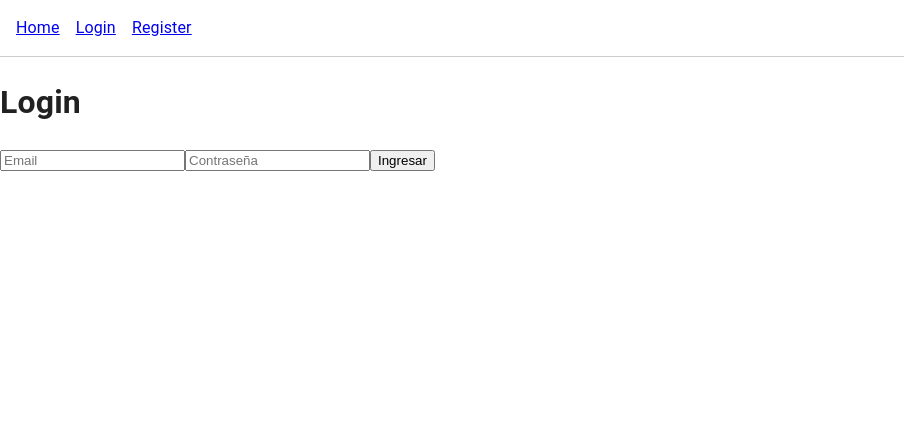
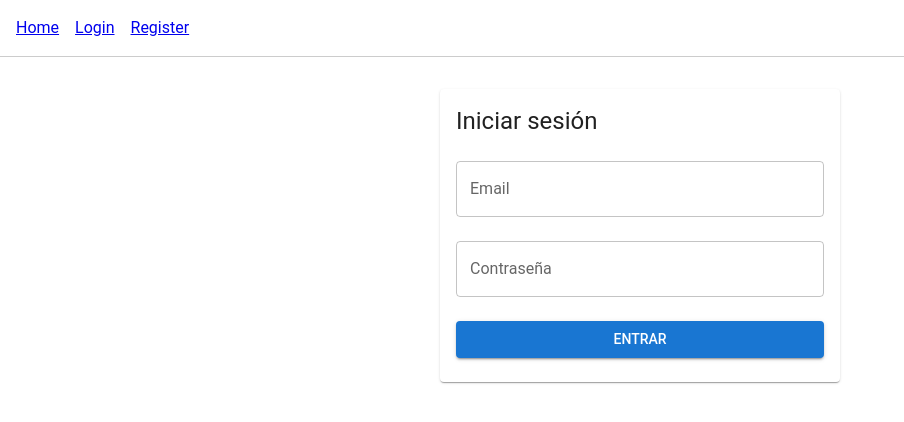
Before and after one commit to Let-so/Tienda-zapatos-Frontend-, a React (Vite) app: page /login in a window 1280 px wide. Shown: the top 422 px of the page, without its empty margins (0-904 px from the left). Built offline with nearby package versions, Linux system fonts and the light colour scheme; no server answers.

Commit message:
Configurar Theme Provider

```diff
--- a/src/main.jsx
+++ b/src/main.jsx
@@ -10,8 +10,15 @@ import CssBaseline from '@mui/material/CssBaseline';
 
 
 const theme = createTheme({
-  palette: { mode: 'light' /* o 'dark' */ }
-});
+  palette: {
+    mode: 'light',        // o 'dark'
+    primary: { main: '#1976d2' },
+    secondary: { main: '#dc004e' },
+  },
+  typography: {
+    fontFamily: '"Roboto", sans-serif'
+  }
+})
 
 ReactDOM.createRoot(document.getElementById('root')).render(
   <React.StrictMode>
--- a/src/pages/Login.jsx
+++ b/src/pages/Login.jsx
@@ -1,35 +1,52 @@
+// src/pages/Login.jsx
 import React, { useState, useContext } from 'react'
-import { useNavigate } from 'react-router-dom'
 import { AuthContext } from '../context/AuthContext'
+import { Button, TextField, Card, CardContent, Typography } from '@mui/material'
 
 export default function Login() {
+  const { login } = useContext(AuthContext)
   const [email, setEmail] = useState('')
   const [contraseña, setContraseña] = useState('')
-  const { login } = useContext(AuthContext)
-  const navigate = useNavigate()
 
   const handleSubmit = async e => {
     e.preventDefault()
-    await login(email, contraseña)
-    navigate('/')
+    await login({ email, contraseña })
+    // redirige al home…
   }
 
   return (
+    <Card sx={{ maxWidth: 400, mx: 'auto', mt: 4 }}>
+      <CardContent>
+        <Typography variant="h5" gutterBottom>
+          Iniciar sesión
+        </Typography>
         <form onSubmit={handleSubmit}>
-      <h1>Login</h1>
-      <input
+          <TextField
+            label="Email"
             type="email"
+            fullWidth
+            margin="normal"
             value={email}
             onChange={e => setEmail(e.target.value)}
-        placeholder="Email"
           />
-      <input
+          <TextField
+            label="Contraseña"
             type="password"
+            fullWidth
+            margin="normal"
             value={contraseña}
             onChange={e => setContraseña(e.target.value)}
-        placeholder="Contraseña"
           />
-      <button type="submit">Ingresar</button>
+          <Button
+            type="submit"
+            variant="contained"
+            fullWidth
+            sx={{ mt: 2 }}
+          >
+            Entrar
+          </Button>
         </form>
+      </CardContent>
+    </Card>
   )
 }
--- a/src/pages/Register.jsx
+++ b/src/pages/Register.jsx
@@ -1,28 +1,36 @@
-// src/pages/Profile.jsx
-import React, { useContext } from 'react'
-import { AuthContext } from '../context/AuthContext'
-import { Card, CardContent, Typography } from '@mui/material'
+import { Button, TextField } from '@mui/material'
 
-export default function Profile() {
-  const { user } = useContext(AuthContext)
-  if (!user) return null
+// src/pages/Register.jsx
+export default function Register() {
+  const [email, setEmail] = useState('')
+  const [password, setPassword] = useState('')
 
   return (
-    <Card sx={{ maxWidth: 400, mx: 'auto', mt: 4 }}>
-      <CardContent>
-        <Typography variant="h5" gutterBottom>
-          Perfil de Usuario
-        </Typography>
-        <Typography variant="body1">
-          <strong>Nombre:</strong> {user.nombre}
-        </Typography>
-        <Typography variant="body1">
-          <strong>Email:</strong> {user.email}
-        </Typography>
-        <Typography variant="body1">
-          <strong>Administrador:</strong> {user.esAdmin ? 'Sí' : 'No'}
-        </Typography>
-      </CardContent>
-    </Card>
+    <form onSubmit={handleRegister}>
+      <TextField
+        label="Email"
+        type="email"
+        fullWidth
+        margin="normal"
+        value={email}
+        onChange={e => setEmail(e.target.value)}
+      />
+      <TextField
+        label="Contraseña"
+        type="password"
+        fullWidth
+        margin="normal"
+        value={password}
+        onChange={e => setPassword(e.target.value)}
+      />
+      <Button
+        type="submit"
+        variant="contained"
+        fullWidth
+        sx={{ mt: 2 }}
+      >
+        Registrarse
+      </Button>
+    </form>
   )
 }
```
Lines whose indentation alone changed are shown as unchanged.
